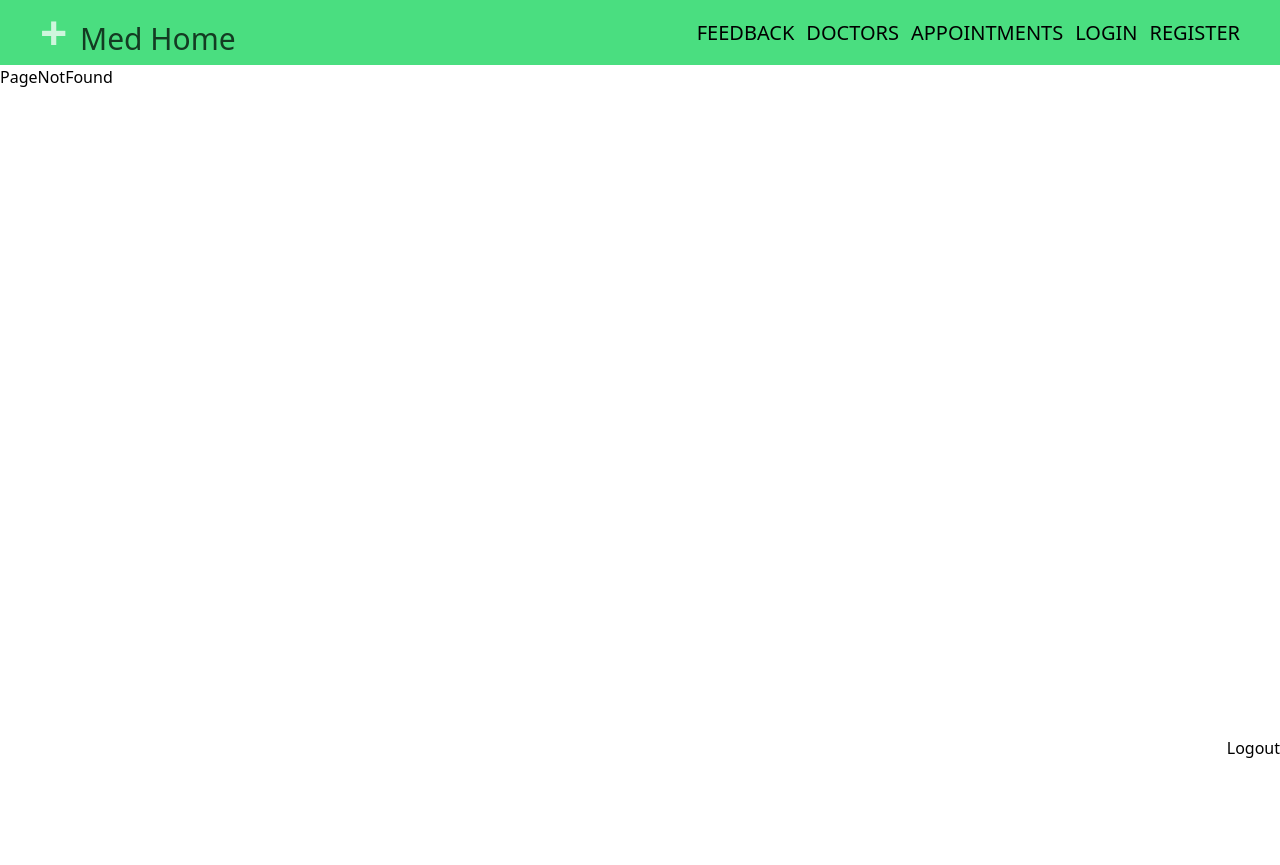
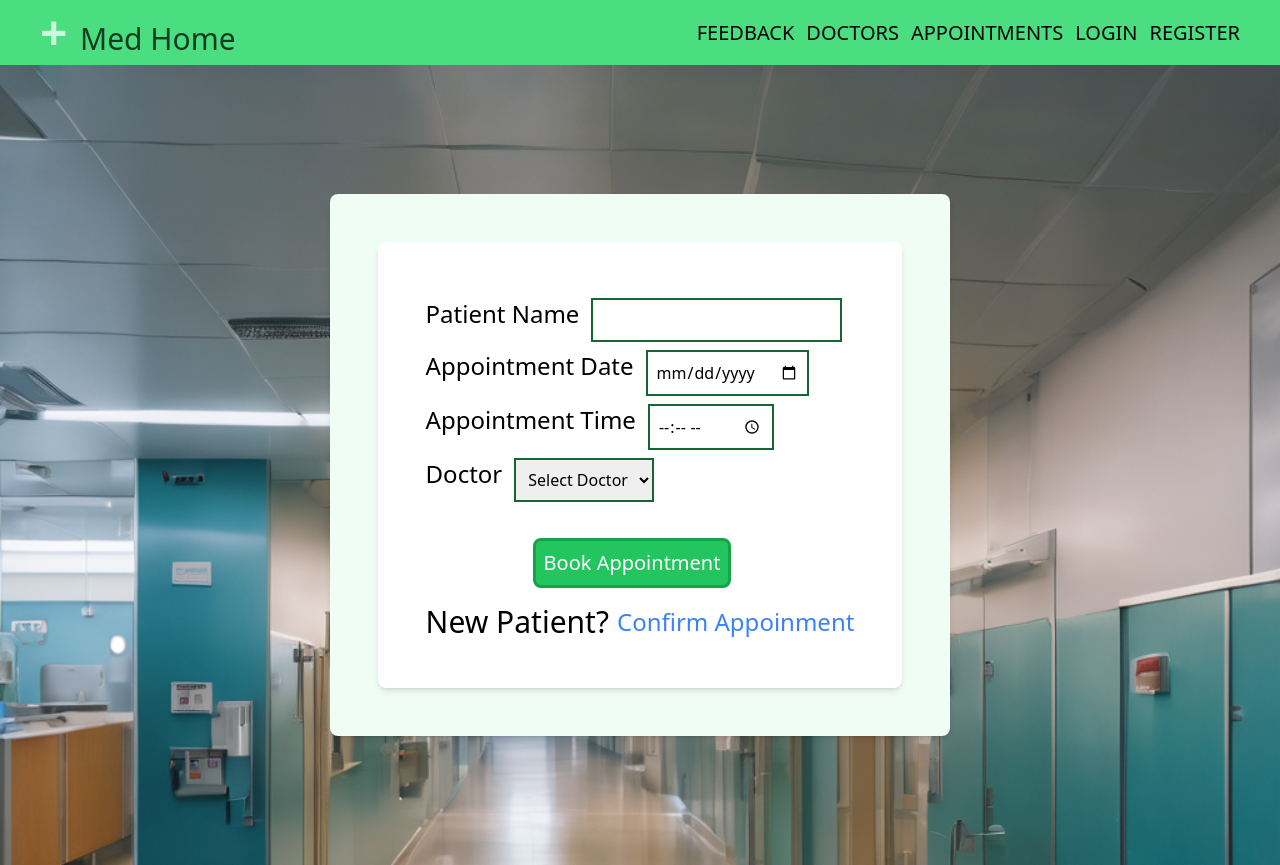
Before and after one commit to naveen-ravi2810/DoctorManagementSystem, a React (Create React App) app in the folder DoctorManagementSustem/view/: page /booking in a window 1280 px wide. Before the commit the page ends 800 px from the top, so only its background shows below. Built offline with nearby package versions, Linux system fonts and the light colour scheme.

Commit message:
link to booking

```diff
--- a/DoctorManagementSustem/view/src/App.js
+++ b/DoctorManagementSustem/view/src/App.js
@@ -11,6 +11,8 @@ import { PatientDetails } from "./Pages/PatientDetails"
 import { Logout } from "./Components/Logout"
 import { Feedback } from "./Pages/Feedback"
 import { PageNotFound } from "./Pages/PageNotFound"
+import { Booking } from "./Pages/booking"
+
 
 export default function App() {
   return (
@@ -27,6 +29,7 @@ export default function App() {
         <Route path="/book/:name" Component={AppointmentPage}/>
         <Route path="/patients" Component={PatientDetails}/>
         <Route path="/feedback" Component={Feedback}/>
+        <Route path="/booking" Component={Booking}/>
         <Route path="*" Component={PageNotFound}/>
       </Routes>
     </BrowserRouter>
--- a/DoctorManagementSustem/view/src/Pages/AppointmentPage.jsx
+++ b/DoctorManagementSustem/view/src/Pages/AppointmentPage.jsx
@@ -1,16 +1,22 @@
-import React from 'react'
-import { useParams } from 'react-router-dom'
+import React from 'react';
+import { Link, useParams } from 'react-router-dom';
 
 export const AppointmentPage = () => {
-    const {name} = useParams()
+  const { name } = useParams();
+
   return (
     <div>
-        <div>
-            <p className='text-2xl text-center pt-10 underline'>Appointment with <span className='text-green-700 capitalize'>{name}</span></p>
-        </div>
-        <form action="">
-
-        </form>
+      <div>
+        <p className='text-2xl text-center pt-10 underline'>
+          Appointment with{' '}
+          <Link to={`/booking`} className='text-green-700 capitalize'>
+            {name}
+          </Link>
+        </p>
+      </div>
+      <form action=''>
+        {/* Your form contents go here */}
+      </form>
     </div>
-  )
-}
+  );
+};
--- a/DoctorManagementSustem/view/src/Pages/OnAppointments.jsx
+++ b/DoctorManagementSustem/view/src/Pages/OnAppointments.jsx
@@ -1,21 +1,43 @@
 import React from 'react'
+import LoginImage from './../Image/LoginImage.png'
 import { Link } from 'react-router-dom'
 
 export const OnAppointments = () => {
   return (
-    <div className='flex justify-center'>
-        <div>
-            <div>
-                <p className='text-2xl'>OnAppointments</p>
-            </div>
-            <div className='pt-10'>
+    // <div className=' items-center'>
+    // <div className='fixed w-full'>
+    //     <img className='w-[100%] h-[90%] ' src={LoginImage} alt='img'/>
+    // </div>
+
+    <div className=' items-center'>
+    <div className='fixed w-full'>
+        <img className='w-[100%] h-[90%] ' src={LoginImage} alt='img'/>
+    </div>
+
+        <div className='p-3 h-screen relative flex justify-center items-center'>
+        <div className='bg-green-50 rounded-lg p-12 shadow-md '>
+        <div className='bg-white rounded-lg p-12 shadow-md'>
+            <form className='' >
+              <div className='flex pt-4 items-center justify-center'>
+                <div className='flex justify-center'>
+              <div>
+              <div><p className='text-2xl'>OnAppointments</p></div>
+              <div className='pt-10'>
                 <p>Click Doctors page <Link className='text-blue-600'>Click here </Link></p>
                 <p>To book appointments</p>
                 <p className='pt-10 text-center'>or</p>
                 <p className='pt-10'>Login to see Your Appointments</p>
                 <p><Link to='/login' className='text-blue-600'>Click here</Link></p>
-            </div>
+              </div>
+              </div>
+              </div>
+              </div>
+            </form>
+
+        </div>
+        </div>
         </div>
     </div>
+
   )
 }
--- /dev/null
+++ b/DoctorManagementSustem/view/src/Pages/booking.jsx
@@ -0,0 +1,69 @@
+import React, { useState } from 'react';
+import { useNavigate } from 'react-router-dom';
+import LoginImage from './../Image/LoginImage.png';
+
+export const Booking = () => {
+  const navigate = useNavigate();
+  const [Name, setName] = useState('');
+  const [Date, setDate] = useState('');
+  const [Time, setTime] = useState('');
+  const [Role, setRole] = useState('');
+
+  async function handleSubmit(event) {
+    event.preventDefault();
+    // Handle the appointment booking logic here
+
+    // For demonstration purposes, simply log the booking details
+    console.log('Booking details:', { Name, Date, Time, Role });
+
+    // Redirect or navigate to another page after booking
+    navigate('/confirmation', { replace: true });
+  }
+
+  return (
+    <div className='items-center'>
+      <div className='fixed w-full'>
+        <img className='w-[100%] h-[90%] ' src={LoginImage} alt='img' />
+      </div>
+
+      <div className='p-3 h-screen relative flex justify-center items-center'>
+        <div className='bg-green-50 rounded-lg p-12 shadow-md '>
+          <div className='bg-white rounded-lg p-12 shadow-md'>
+            <form className='' onSubmit={handleSubmit}>
+              <div className='flex gap-3 pt-2'>
+                <label className='text-2xl' htmlFor="patientName">Patient Name</label>
+                <input className='border-[2px] border-green-800 p-2' type="text" name='patientName' onChange={(e) => setName(e.target.value)} required />
+              </div>
+              <div className='flex gap-3 pt-2'>
+                <label className='text-2xl' htmlFor="appointmentDate">Appointment Date</label>
+                <input className='border-[2px] border-green-800 p-2' type="date" name='appointmentDate' onChange={(e) => setDate(e.target.value)} required />
+              </div>
+              <div className='flex gap-3 pt-2'>
+                <label className='text-2xl' htmlFor="appointmentTime">Appointment Time</label>
+                <input className='border-[2px] border-green-800 p-2' type="time" name='appointmentTime' onChange={(e) => setTime(e.target.value)} required />
+              </div>
+              <div className='flex gap-3 pt-2'>
+                <label className='text-2xl' htmlFor="role">Doctor</label>
+                <select className='border-[2px] border-green-800 p-2' name="Role" defaultValue='' onChange={(e) => setRole(e.target.value)} required>
+                  <option value="">Select Doctor</option>
+                  <option value="doctor1">Doctor 1</option>
+                  <option value="doctor2">Doctor 2</option>
+                  {/* Add more doctors as needed */}
+                </select>
+              </div>
+
+              <div className='flex justify-center pt-9'>
+                <input className='border-[3px] border-green-600 text-white bg-green-500 p-2 text-xl rounded-lg hover:animate-pulse mr-4' type="submit" value="Book Appointment" />
+              </div>
+
+              <div className='flex pt-4 items-center justify-center'>
+                <label className='text-3xl' htmlFor="newPatient">New Patient?</label>
+                <a href="/register" className='ml-2 text-blue-500 hover:underline text-2xl'>Confirm Appoinment</a>
+              </div>
+            </form>
+          </div>
+        </div>
+      </div>
+    </div>
+  );
+};
```
Also changed, not shown: 1 other file (tests, documents, lock files or other folders).
